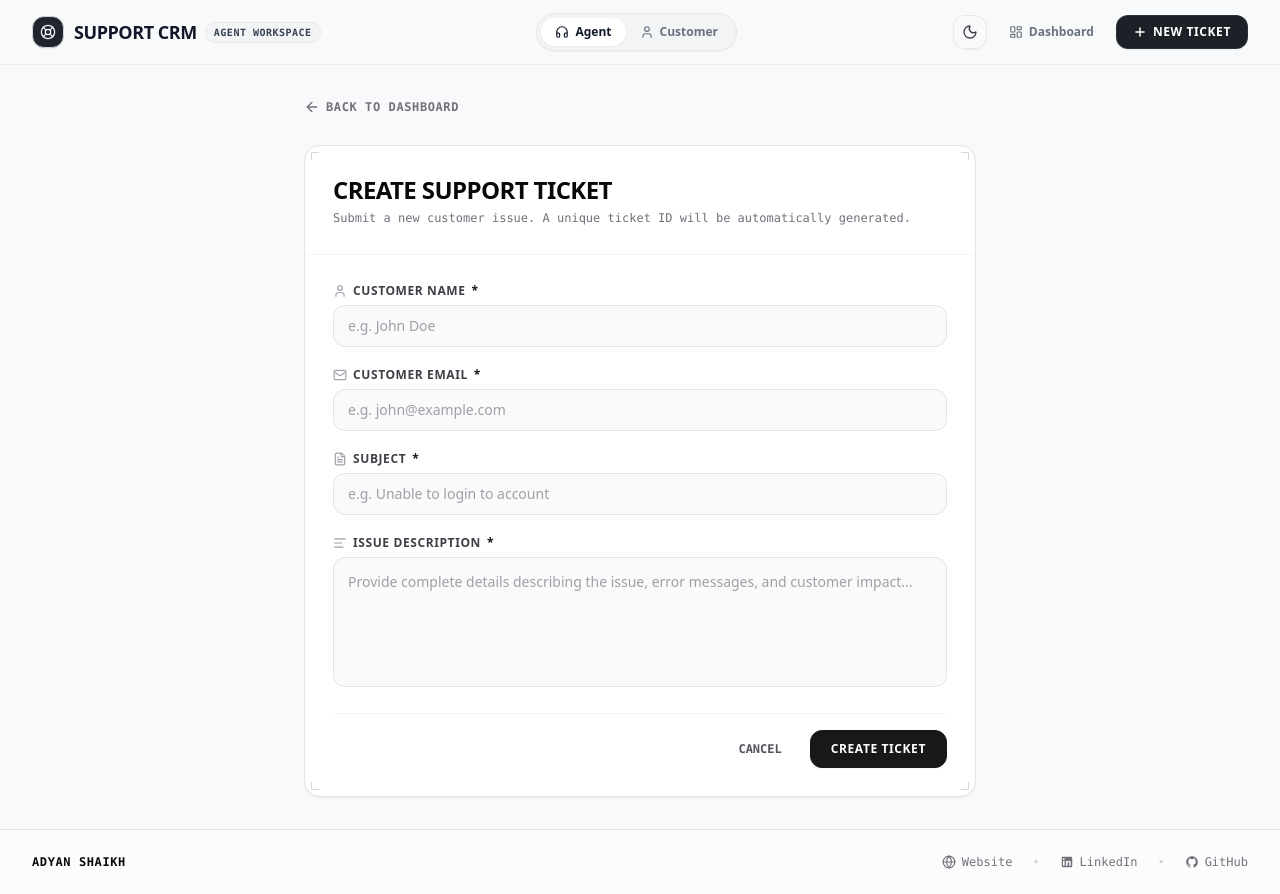
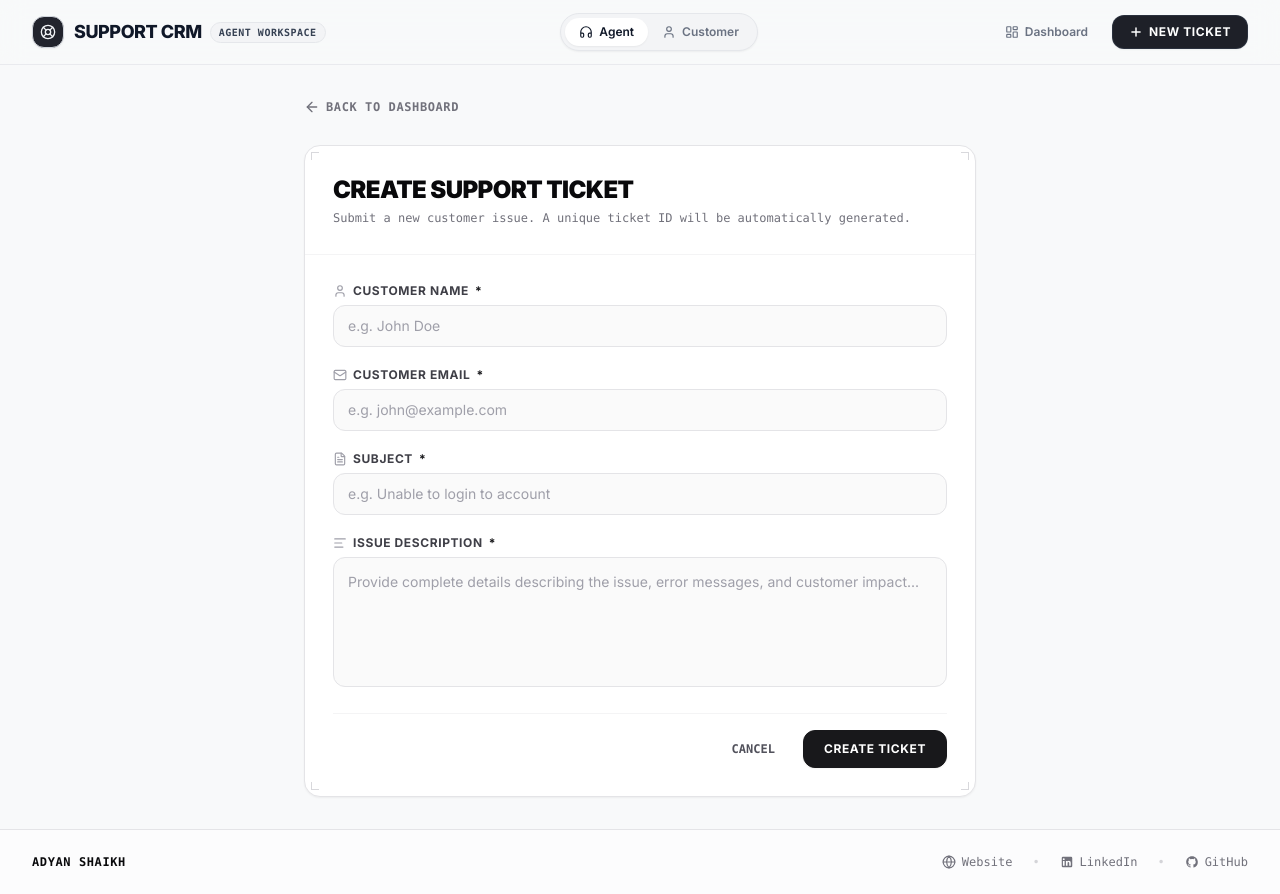
Before and after one commit to AdyanShaikh/support-ticket, a Next.js app in the folder frontend/: page /create-ticket in a window 1280 px wide. Built offline with nearby package versions, Linux system fonts and the light colour scheme; no server answers.

Commit message:
revert: remove theme toggle button and keep clean system-based styling

```diff
--- a/frontend/app/globals.css
+++ b/frontend/app/globals.css
@@ -1,15 +1,21 @@
 @import "tailwindcss";
-
-@custom-variant dark (&:where(.dark, .dark *));
 
 :root {
   --background: #f8f9fa;
-  --foreground: #1e2028;
+  --foreground: #1c1e24;
 }
 
-.dark {
-  --background: #14151a;
-  --foreground: #f0f2f5;
+@theme inline {
+  --color-background: var(--background);
+  --color-foreground: var(--foreground);
+  --font-sans: var(--font-inter), -apple-system, BlinkMacSystemFont, "Segoe UI", Roboto, sans-serif;
+}
+
+@media (prefers-color-scheme: dark) {
+  :root {
+    --background: #14151a;
+    --foreground: #f0f2f5;
+  }
 }
 
 body {
--- a/frontend/app/layout.tsx
+++ b/frontend/app/layout.tsx
@@ -3,7 +3,6 @@ import { Inter } from "next/font/google";
 import Navbar from "@/components/layout/Navbar";
 import Footer from "@/components/layout/Footer";
 import { RoleProvider } from "@/context/RoleContext";
-import { ThemeProvider } from "@/context/ThemeContext";
 import "./globals.css";
 
 const inter = Inter({
@@ -17,30 +16,14 @@ export const metadata: Metadata = {
     "Enterprise-grade Customer Support Ticketing CRM built with Next.js, FastAPI, PostgreSQL, and AI Ticket Assistant.",
 };
 
-const themeScript = `
-  try {
-    const savedTheme = localStorage.getItem('support_crm_theme');
-    const prefersDark = window.matchMedia('(prefers-color-scheme: dark)').matches;
-    if (savedTheme === 'dark' || (!savedTheme && prefersDark)) {
-      document.documentElement.classList.add('dark');
-    } else {
-      document.documentElement.classList.remove('dark');
-    }
-  } catch (e) {}
-`;
-
 export default function RootLayout({
   children,
 }: {
   children: React.ReactNode;
 }) {
   return (
-    <html lang="en" suppressHydrationWarning className={`${inter.variable} h-full`}>
-      <head>
-        <script dangerouslySetInnerHTML={{ __html: themeScript }} />
-      </head>
-      <body className="min-h-full flex flex-col bg-[#F8F9FA] dark:bg-[#14151A] text-[#1C1E24] dark:text-[#F0F2F5] selection:bg-[#343746] selection:text-white font-sans antialiased transition-colors duration-200">
-        <ThemeProvider>
+    <html lang="en" className={`${inter.variable} h-full`}>
+      <body className="min-h-full flex flex-col bg-[#F8F9FA] dark:bg-[#14151A] text-[#1C1E24] dark:text-[#F0F2F5] selection:bg-[#343746] selection:text-white font-sans antialiased">
         <RoleProvider>
           <Navbar />
           <main className="flex-1 w-full max-w-7xl mx-auto px-4 sm:px-6 lg:px-8 py-6 sm:py-8">
@@ -48,7 +31,6 @@ export default function RootLayout({
           </main>
           <Footer />
         </RoleProvider>
-        </ThemeProvider>
       </body>
     </html>
   );
--- a/frontend/components/layout/Navbar.tsx
+++ b/frontend/components/layout/Navbar.tsx
@@ -2,17 +2,15 @@
 
 import Link from "next/link";
 import { usePathname } from "next/navigation";
-import { LifeBuoy, Plus, LayoutDashboard, Headphones, User, Sun, Moon } from "lucide-react";
+import { LifeBuoy, Plus, LayoutDashboard, Headphones, User } from "lucide-react";
 import { useRole } from "@/context/RoleContext";
-import { useTheme } from "@/context/ThemeContext";
 
 export default function Navbar() {
   const pathname = usePathname();
   const { setRole, isAgent, isCustomer } = useRole();
-  const { toggleTheme, isDark } = useTheme();
 
   return (
-    <header className="sticky top-0 z-40 w-full border-b border-gray-200/80 dark:border-[#252733]/80 bg-[#F8F9FA]/85 dark:bg-[#14151A]/85 backdrop-blur-md transition-colors duration-200">
+    <header className="sticky top-0 z-40 w-full border-b border-gray-200/80 dark:border-[#252733]/80 bg-[#F8F9FA]/85 dark:bg-[#14151A]/85 backdrop-blur-md">
       <div className="max-w-7xl mx-auto px-4 sm:px-6 lg:px-8 h-16 flex items-center justify-between gap-2">
         {/* Brand */}
         <div className="flex items-center gap-3">
@@ -69,24 +67,8 @@ export default function Navbar() {
           </button>
         </div>
 
-        {/* Navigation & Theme Actions */}
-        <div className="flex items-center gap-2 sm:gap-2.5">
-          {/* Theme Toggle (Light / Dark) */}
-          <button
-            type="button"
-            id="theme-toggle-btn"
-            onClick={toggleTheme}
-            className="p-2 text-zinc-600 dark:text-[#A0A4B4] hover:text-zinc-950 dark:hover:text-[#F0F2F5] hover:bg-gray-100 dark:hover:bg-[#1E2028] border border-gray-200 dark:border-[#2A2C38] rounded-xl transition-all shadow-xs cursor-pointer"
-            title={isDark ? "Switch to Soothing Light Theme" : "Switch to Soothing Dark Theme"}
-            aria-label="Toggle theme"
-          >
-            {isDark ? (
-              <Sun className="w-4 h-4 text-amber-400 transition-transform hover:rotate-45 duration-200" />
-            ) : (
-              <Moon className="w-4 h-4 text-zinc-700 transition-transform hover:-rotate-12 duration-200" />
-            )}
-          </button>
-
+        {/* Navigation Actions */}
+        <div className="flex items-center gap-2 sm:gap-3">
           <Link
             href="/"
             className={`hidden sm:inline-flex items-center gap-1.5 px-3 py-1.5 text-xs font-semibold rounded-xl transition-all ${
--- a/frontend/context/ThemeContext.tsx
+++ /dev/null
@@ -1,78 +0,0 @@
-"use client";
-
-import React, { createContext, useContext, useState, useEffect } from "react";
-
-export type ThemeMode = "light" | "dark";
-
-interface ThemeContextType {
-  theme: ThemeMode;
-  setTheme: (theme: ThemeMode) => void;
-  toggleTheme: () => void;
-  isDark: boolean;
-}
-
-const ThemeContext = createContext<ThemeContextType | undefined>(undefined);
-
-export function ThemeProvider({ children }: { children: React.ReactNode }) {
-  const [theme, setThemeState] = useState<ThemeMode>("dark");
-  const [mounted, setMounted] = useState(false);
-
-  useEffect(() => {
-    setMounted(true);
-    const saved = localStorage.getItem("support_crm_theme") as ThemeMode | null;
-    if (saved === "light" || saved === "dark") {
-      setThemeState(saved);
-      applyTheme(saved);
-    } else {
-      // Default to user's system preference or dark (soothing graphite)
-      const prefersDark = window.matchMedia("(prefers-color-scheme: dark)").matches;
-      const initial = prefersDark ? "dark" : "light";
-      setThemeState(initial);
-      applyTheme(initial);
-    }
-  }, []);
-
-  const applyTheme = (t: ThemeMode) => {
-    const root = document.documentElement;
-    if (t === "dark") {
-      root.classList.add("dark");
-      root.classList.remove("light");
-    } else {
-      root.classList.remove("dark");
-      root.classList.add("light");
-    }
-  };
-
-  const setTheme = (newTheme: ThemeMode) => {
-    setThemeState(newTheme);
-    applyTheme(newTheme);
-    if (typeof window !== "undefined") {
-      localStorage.setItem("support_crm_theme", newTheme);
-    }
-  };
-
-  const toggleTheme = () => {
-    setTheme(theme === "dark" ? "light" : "dark");
-  };
-
-  return (
-    <ThemeContext.Provider
-      value={{
-        theme,
-        setTheme,
-        toggleTheme,
-        isDark: theme === "dark",
-      }}
-    >
-      {children}
-    </ThemeContext.Provider>
-  );
-}
-
-export function useTheme() {
-  const context = useContext(ThemeContext);
-  if (!context) {
-    throw new Error("useTheme must be used within a ThemeProvider");
-  }
-  return context;
-}
```
Lines whose indentation alone changed are shown as unchanged.
